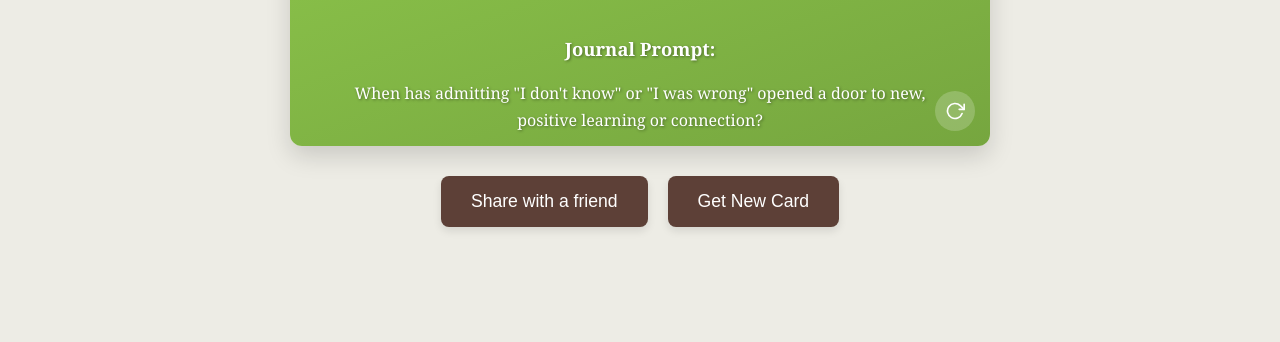
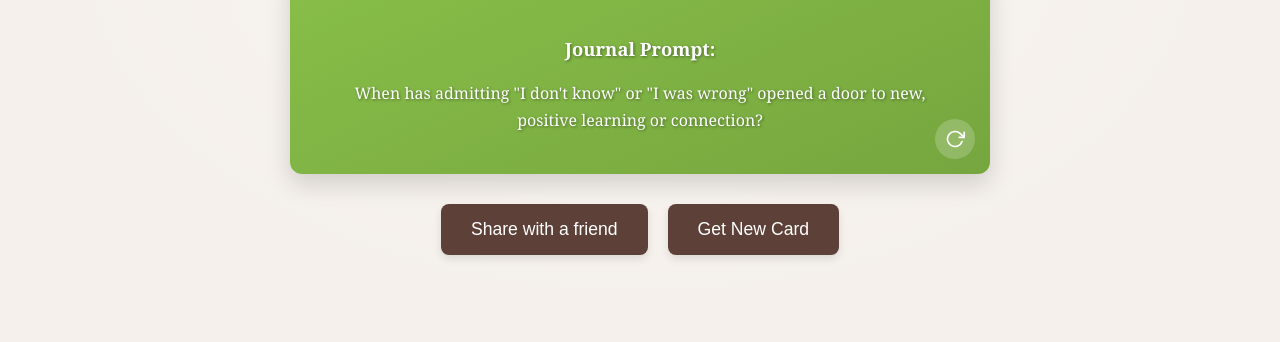
Before and after one commit to ask-andrew/consciouscards, a plain HTML site: page index.html in a window 1280 px wide. Shown: the part 458-800 px from the top of the page. Drawn offline with nearby package versions, Linux system fonts and the light colour scheme; a web font is replaced by a local one.

Commit message:
Update style.css

```diff
--- a/style.css
+++ b/style.css
@@ -3,7 +3,8 @@ body {
     font-family: 'Georgia', serif; /* A classic, journal-like font for body text */
     margin: 0;
     padding: 0;
-    background-color: #edece5; /* Light, complementary background color from image */
+    background-color: #f5f0eb; /* Soft, creamy background for a warmer, inviting feel */
+    background-image: radial-gradient(at 50% 50%, rgba(255,255,255,0.3) 0%, rgba(255,255,255,0) 70%); /* Subtle central glow */
     color: #333; /* Dark grey for general text */
     display: flex;
     flex-direction: column;
@@ -51,19 +52,19 @@ p {
     max-width: 700px; /* Max width for desktop */
     margin-bottom: 30px; /* Space between card and buttons */
     position: relative; /* For copy message positioning */
-    min-height: 250px; /* Ensure a minimum height for the card */
+    /* min-height removed to allow dynamic sizing */
 }
 
 /* Inner card element for the flip animation */
 .card-inner {
     position: relative;
     width: 100%;
-    height: 100%;
+    min-height: 250px; /* Ensure a minimum height for the inner container even with short content */
     text-align: center;
     transition: transform 0.8s; /* Smooth transition for the flip */
     transform-style: preserve-3d; /* Key for 3D transform */
     border-radius: inherit; /* Inherit border-radius from parent */
-    min-height: inherit; /* Inherit min-height from parent */
+    /* height: 100%; removed to allow content to define height */
 }
 
 /* Flipped state for the inner card */
@@ -73,9 +74,9 @@ p {
 
 /* Front and Back of the card */
 .card-front, .card-back {
-    position: absolute;
+    position: absolute; /* Keep absolute for stacking */
     width: 100%;
-    height: 100%;
+    height: 100%; /* Will take height of card-inner (which is now dynamic) */
     -webkit-backface-visibility: hidden; /* Hide the back side during flip */
     backface-visibility: hidden; /* Hide the back side during flip */
     border-radius: inherit;
@@ -85,25 +86,59 @@ p {
     flex-direction: column;
     justify-content: center;
     align-items: center;
-    /* Default text color for colorful cards is set on these elements */
 }
 
 .card-front {
     /* Background set by JS, but keeping a fallback/initial for visual editor */
     background: linear-gradient(to bottom right, #64D9C3, #4AA094);
     color: #fff; /* White text for the front */
+    position: relative; /* Ensure it's positioned for its contents */
 }
 
 .card-back {
     background-color: #f8f8f8; /* Light background for the back of the card */
     color: #333; /* Dark text for the back of the card */
     transform: rotateY(180deg); /* Start rotated for the back */
-    display: flex;
-    flex-direction: column;
-    justify-content: center;
-    align-items: center;
-    font-size: 1.1em;
-    line-height: 1.6;
+    position: absolute; /* Needs to be absolute to flip over the front */
+}
+
+/* To make the card's height dynamic based on the content,
+   the card-inner needs to be stretched by its content.
+   We achieve this by setting the height on the card-inner based on the content of card-front
+   and making card-front relative/non-absolute (or a flexible container).
+   Here, we'll ensure card-inner grows with the largest content side.
+   A common pattern is to make one side determine the height and the other match it.
+   Let's refine it by setting `display: flex` on `card-inner` and `align-items: stretch`.
+   However, with `position: absolute` on both `front` and `back`, we need to determine the height dynamically.
+   A simpler approach is to let `card-inner` grow with the height of the content within the `card-front`
+   by not having `card-front` be `position: absolute`, but instead be the main content.
+   Then `card-back` can be absolute and take its height.
+
+   Revising the approach:
+   - `card` has no `min-height`.
+   - `card-inner` has `min-height` for small content, and its `height` should be determined by content.
+   - `card-front` should NOT be `position: absolute`. It will dictate `card-inner`'s height.
+   - `card-back` REMAINS `position: absolute` and fills `card-inner`.
+*/
+
+/* Redefine card-front properties for dynamic height */
+.card-front {
+    position: relative; /* Change to relative or default flow */
+    height: auto; /* Let content define height */
+    /* All other existing styles like padding, flex, etc., remain */
+    background: linear-gradient(to bottom right, #64D9C3, #4AA094); /* Fallback/initial */
+    color: #fff;
+    border-radius: inherit; /* Ensure it keeps rounded corners */
+}
+
+/* Adjust card-back to stay absolute and fill new height */
+.card-back {
+    position: absolute;
+    top: 0;
+    left: 0;
+    width: 100%;
+    height: 100%; /* Now correctly takes height of dynamically sized card-inner */
+    /* All other existing styles like transform, background, color, padding, flex remain */
 }
 
 .card-back-reflection-text {
@@ -162,30 +197,17 @@ p {
 
 
 /* Animation for text content fade-in (applied via JS class to card-front-content) */
-.card-front-content > * {
-    transition: opacity 0.4s ease-out, transform 0.4s ease-out; /* Add transition for elements */
-}
-
-.card-front-content.text-fade-in .card-label,
-.card-front-content.text-fade-in .card-text {
+/* This will now apply to elements within the card-front, which defines the height */
+.card-front.text-fade-in > * { /* Target all direct children, including card-title and card-front-content */
     animation: fadeInUp 0.5s ease-out forwards;
     opacity: 0; /* Start hidden */
     transform: translateY(10px); /* Start slightly below */
 }
-/* Ensure the card-title also animates */
-.card-front.text-fade-in .card-title {
-    animation: fadeInUp 0.5s ease-out forwards;
-    opacity: 0;
-    transform: translateY(10px);
-    animation-delay: 0.1s; /* Title animates first */
-}
-
 
 /* Staggered delay for each text element */
-.card-front-content.text-fade-in .card-label:nth-of-type(1) { animation-delay: 0.2s; }
-.card-front-content.text-fade-in #card-prompt { animation-delay: 0.3s; }
-
-/* The copy button and new card button are outside card-content, so they don't use this animation */
+.card-front.text-fade-in .card-title { animation-delay: 0.1s; }
+.card-front.text-fade-in .card-front-content .card-label:nth-of-type(1) { animation-delay: 0.2s; }
+.card-front.text-fade-in .card-front-content #card-prompt { animation-delay: 0.3s; }
 
 
 @keyframes fadeInUp {
@@ -315,11 +337,12 @@ p {
     .card {
         padding: 0; /* Padding is now on card-front/back */
         width: 95%;
-        min-height: 200px;
+        /* min-height will be determined by content */
     }
 
     .card-front, .card-back {
         padding: 30px;
+        min-height: 180px; /* Ensure minimal content doesn't make it too small on mobile */
     }
 
     .card-title {
@@ -350,12 +373,13 @@ p {
     }
 
     .card {
-        min-height: 180px;
+        /* min-height will be determined by content */
     }
 
     .card-front, .card-back {
         padding: 20px;
         border-radius: 8px;
+        min-height: 150px; /* Even smaller min-height for very small screens */
     }
 
     .card-title {
```
